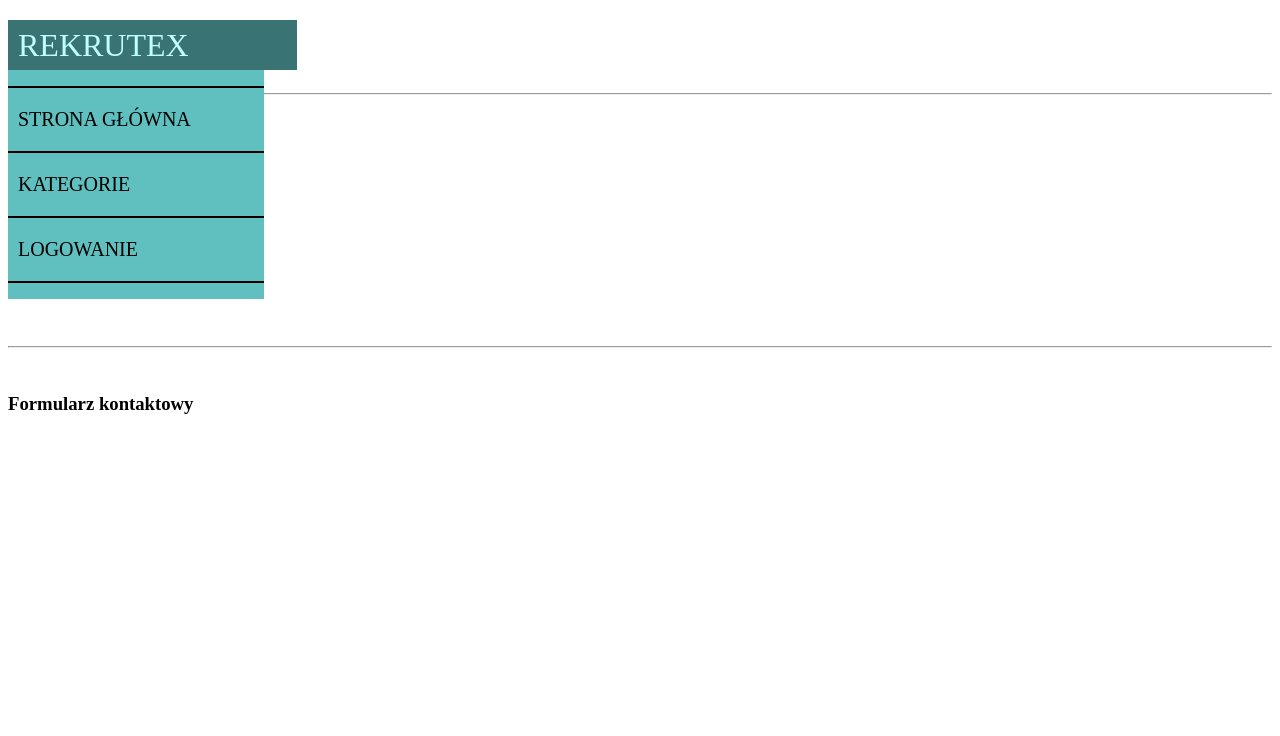
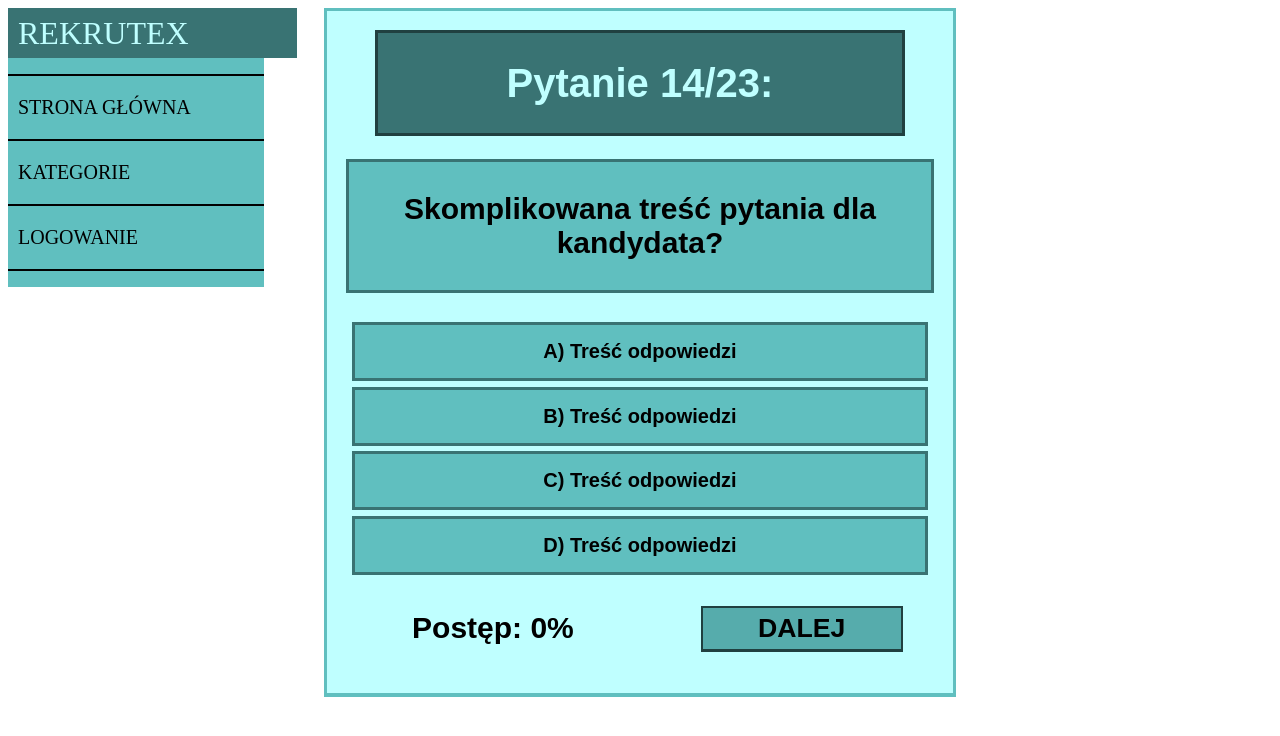
Before and after one commit to AgnieszkaM2/Rekrutex-App, an Angular app in the folder Rekrutex_AngularApp/: page /quiz in a window 1280 px wide. Shown: the top 736 px of the page. Built offline with nearby package versions, Linux system fonts and the light colour scheme.

Commit message:
Podstrona quiz
Dodano interaktywną podstronę dla quizu

```diff
--- a/Rekrutex_AngularApp/src/app/components/quiz/quiz.component.css
+++ b/Rekrutex_AngularApp/src/app/components/quiz/quiz.component.css
@@ -0,0 +1,169 @@
+#quiz_tlo {
+  align-self: center;
+  background-color: #60bfbf;
+  box-sizing: border-box;
+  display: flex;
+  justify-content: center;
+  left: 0%;
+  padding: 0.5%;
+  position: relative;
+  text-align: center;
+  width: 100%;
+}
+#quiz_cialo {
+  background-color: #bfffff;
+  box-sizing: border-box;
+  padding: 3%;
+  font-family:Arial, Helvetica, sans-serif;
+  width:100%;
+}
+#quiz_naglowek_tlo {
+  background-color: #204040;
+  box-sizing: border-box;
+  padding: 0.5%;
+  width: 90%;
+  left: 5%;
+  position: relative;
+}
+#quiz_naglowek_cialo {
+  background-color: #397373;
+  color:#bfffff;
+  box-sizing: border-box;
+  font-weight: bold;
+  padding:1px;
+}
+#quiz_pytanie_tlo {
+  background-color: #397373;
+  box-sizing: border-box;
+  padding: 0.5%;
+}
+#quiz_pytanie_cialo {
+  background-color: #60bfbf;
+  box-sizing: border-box;
+  padding-left: 20px;
+  padding-right: 20px;
+  padding-top: 5px;
+  padding-bottom:5px;
+}
+
+#quiz_odpowiedz_tlo {
+  background-color: #397373;
+  box-sizing: border-box;
+  padding: 0.5%;
+  margin:1%;
+  opacity:1;
+}
+#quiz_odpowiedz_cialo {
+  /*background-color: #60bfbf;*/
+  background-color: rgba(96,191,191,0);
+  box-sizing: border-box;
+
+}
+
+#quiz_odpowiedz_tlo input[type="radio"] {
+  opacity: 0;
+  position: fixed;
+  width: 0;
+}
+
+#quiz_odpowiedz_tlo label {
+  color:black;
+    display: inline-block;
+    width:100%;
+    margin: 0;
+    /* background-color: #60bfbf; */
+    background-color: rgba(96,191,191,1);
+    box-sizing: border-box;
+    padding-left: 20px;
+    padding-right: 20px;
+    padding-top: 15px;
+    padding-bottom:15px;
+}
+
+#quiz_odpowiedz_tlo label:hover {
+  background-color: rgba(96,191,191,0.75);
+}
+
+#quiz_odpowiedz_tlo input[type="radio"]:checked + label {
+  background-color: rgba(191,255,255,1);
+
+}
+
+#quiz_stopka{
+
+    position:relative;
+    display:flex;
+    padding:0px;
+
+}
+#quiz_lewo {
+
+  box-sizing: border-box;
+  float:left;
+  width:50%;
+  left:0%;
+  position:relative;
+
+
+}
+#quiz_prawo {
+  box-sizing: border-box;
+  float: left;
+  width: 35%;
+  left: 10%;
+  position: relative;
+
+}
+
+#quiz_submit_tlo {
+  background-color: #204040;
+  box-sizing: border-box;
+  padding: 1%;
+  margin:1%;
+  opacity:1;
+  top:25%;
+  position:relative;
+}
+#quiz_submit_cialo {
+  /*background-color: #60bfbf;*/
+  background-color: #397373;
+  box-sizing: border-box;
+  font-size:20pt;
+
+}
+
+#quiz_submit_tlo input[type="submit"] {
+  opacity: 0;
+  position: fixed;
+  width: 0;
+}
+
+#quiz_submit_tlo label {
+  color:black;
+  display: inline-block;
+  width:100%;
+  margin: 0;
+  /* background-color: #60bfbf; */
+  background-color: rgba(96,191,191,0.75);
+  box-sizing: border-box;
+  padding-left: 30px;
+  padding-right: 30px;
+  padding-top: 5px;
+  padding-bottom:5px;
+
+}
+
+#quiz_submit_tlo label:hover {
+  background-color: rgba(96,191,191,0.5);
+}
+
+#quiz_submit_tlo input[type="submit"]:active + label {
+  background-color: rgba(191,255,255,1);
+
+}
+#quiz_tekst_cialo{
+    padding-left: 20px;
+    padding-right: 20px;
+    padding-top: 5px;
+    padding-bottom:5px;
+}
--- a/Rekrutex_AngularApp/src/app/components/quiz/quiz.component.html
+++ b/Rekrutex_AngularApp/src/app/components/quiz/quiz.component.html
@@ -1,21 +1,66 @@
-<div>
-    <h2>Rekrutex</h2>
+<div class="main-div" align="center">
+    <div class="okno_tlo" id="quiz_tlo">
+      <div class="okno_cialo" id="quiz_cialo">
+
+        <div class="naglowek_tlo" id="quiz_naglowek_tlo">
+          <div class="naglowek_cialo" id="quiz_naglowek_cialo">
+            <h1>Pytanie 14/23:</h1>
+          </div>
+        </div>
+        <br>
+        <form>
+          <div class="tresc_tlo" id="quiz_pytanie_tlo">
+             <div class="tresc_cialo" id="quiz_pytanie_cialo">
+              <h2>Skomplikowana treść pytania dla kandydata?</h2>
+            </div>
+          </div>
+          <br>
+          <div class="tresc_tlo" id="quiz_odpowiedz_tlo">
+             <div class="tresc_cialo" id="quiz_odpowiedz_cialo">
+              <input type="radio" id="odpowiedz_A" name="odpowiedzi" value="1">
+              <label for="odpowiedz_A">A) Treść odpowiedzi</label>
+            </div>
+          </div>
+          <div class="tresc_tlo" id="quiz_odpowiedz_tlo">
+             <div class="tresc_cialo" id="quiz_odpowiedz_cialo">
+              <input type="radio" id="odpowiedz_B" name="odpowiedzi" value="2">
+              <label for="odpowiedz_B">B) Treść odpowiedzi</label>
+            </div>
+          </div>
+          <div class="tresc_tlo" id="quiz_odpowiedz_tlo">
+             <div class="tresc_cialo" id="quiz_odpowiedz_cialo">
+              <input type="radio" id="odpowiedz_C" name="odpowiedzi" value="3">
+              <label for="odpowiedz_C">C) Treść odpowiedzi</label>
+            </div>
+          </div>
+          <div class="tresc_tlo" id="quiz_odpowiedz_tlo">
+             <div class="tresc_cialo" id="quiz_odpowiedz_cialo">
+              <input type="radio" id="odpowiedz_D" name="odpowiedzi" value="4">
+              <label for="odpowiedz_D">D) Treść odpowiedzi</label>
+            </div>
+          </div>
+
+          <div id="quiz_stopka">
+
+            <div id="quiz_lewo">
+              <div class="tekst_tlo" id="quiz_tekst_tlo">
+                <div class="tekst_cialo" id="quiz_tekst_cialo">
+                  <h2>Postęp: 0%</h2>
+                </div>
+              </div>
+            </div>
+
+            <div id="quiz_prawo">
+              <div class="przycisk_tlo" id="quiz_submit_tlo">
+                <div class="przycisk_cialo" id="quiz_submit_cialo">
+                  <input type="submit" id="quiz_dalej">
+                  <label for="quiz_dalej">DALEJ</label>
+                </div>
+              </div>
+            </div>
+          </div>
+
+        </form>
+      </div>
+    </div>
 </div>
-<br>
-<hr>
-<br>
-<div>
-    <ul>
-        <li><a routerLink="/strona-glowna" routerLinkActive="active">Strona główna</a></li>
-        <li><a routerLink="/kategorie" routerLinkActive="active">Kategorie</a></li>
-        <li><a routerLink="/logowanie" routerLinkActive="active">Logowanie</a></li>
-      </ul>
-</div>
-<br>
-<h3>Quiz</h3>
-<br>
-<br>
-<br>
-<hr>
-<br>
-<a routerLink="/formularz-kontaktowy" routerLinkActive="active"><h3>Formularz kontaktowy</h3></a>
```
